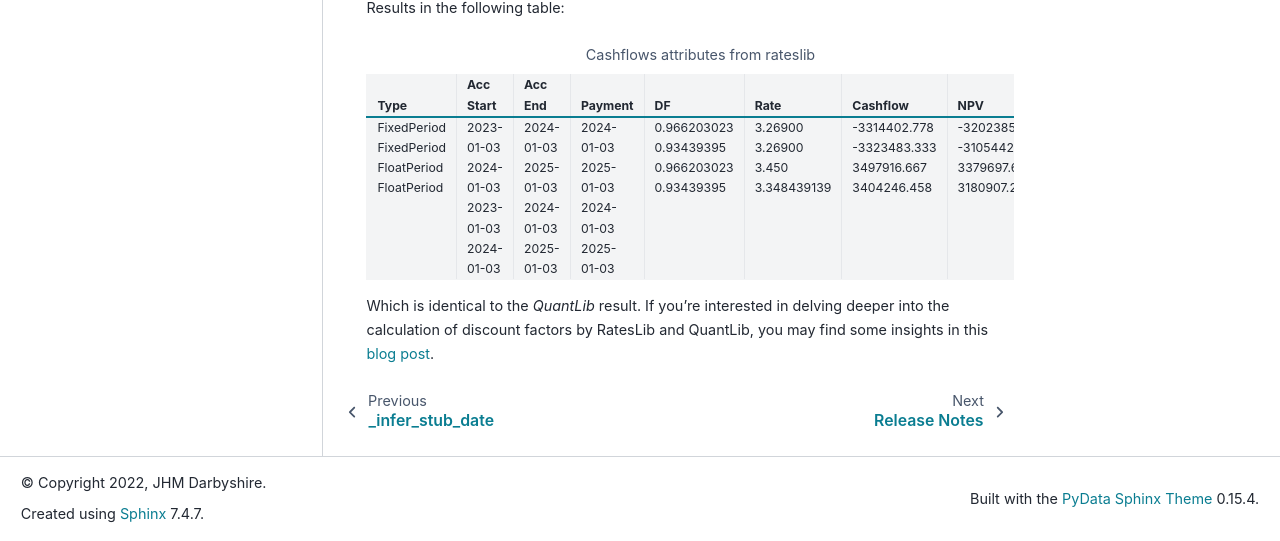
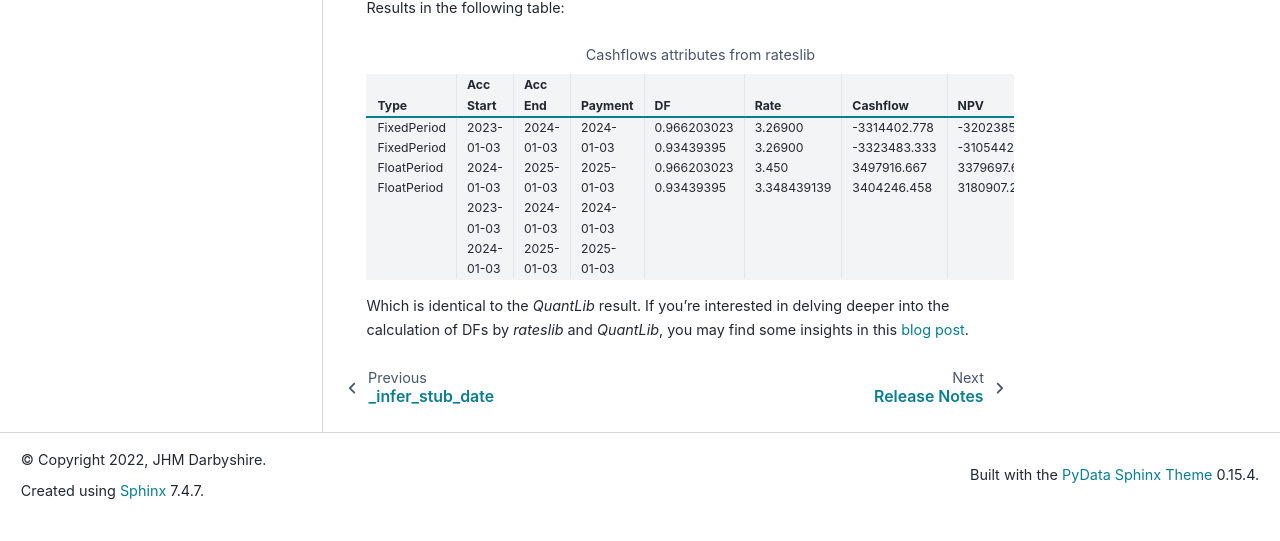
Before and after one commit to attack68/rateslib, a Sphinx documentation site: the page built from docs/source/z_quantlib.rst, in a window 1280 px wide and 900 px high, scrolled down 3119 px, cut to the strip 359-900 px from the top of the window. Built offline with Sphinx 7.4.7 and the PyData theme 0.15.4, drawn with Linux system fonts in a browser that asks for light colours; comment, search, counter and statistics services are not loaded; after the commit the page ends 3995 px from its top, so only the background shows below that.

Commit message:
Update docs/source/z_quantlib.rst
Co-authored-by: JHM Darbyshire <24256554+attack68@users.noreply.github.com>

```diff
--- a/docs/source/z_quantlib.rst
+++ b/docs/source/z_quantlib.rst
@@ -279,4 +279,4 @@ Results in the following table:
   +-------------+------------+------------+------------+-------------+-------------+--------------+--------------+
 
 Which is identical to the *QuantLib* result.
-If you're interested in delving deeper into the calculation of discount factors by RatesLib and QuantLib, you may find some insights in this `blog post <https://xiar-fatah.github.io/2023/11/14/rateslib-bootstrapping.html>`_.
+If you're interested in delving deeper into the calculation of DFs by *rateslib* and *QuantLib*, you may find some insights in this `blog post <https://xiar-fatah.github.io/2023/11/14/rateslib-bootstrapping.html>`_.
```
